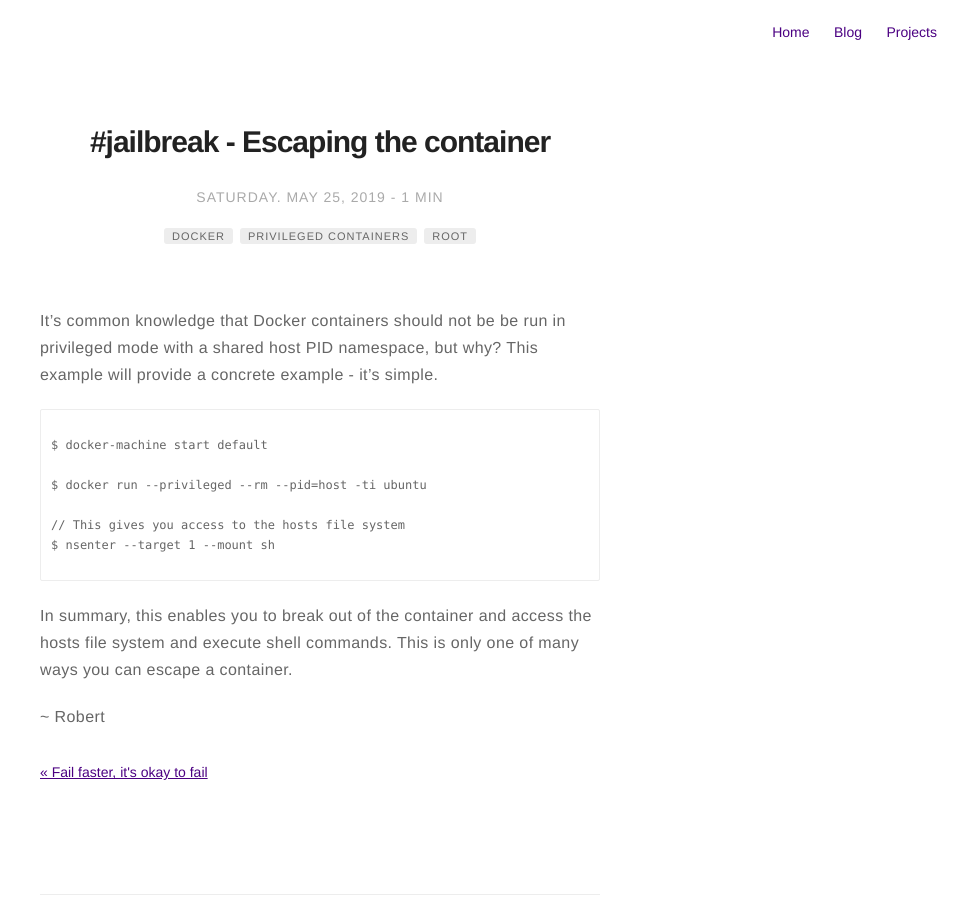
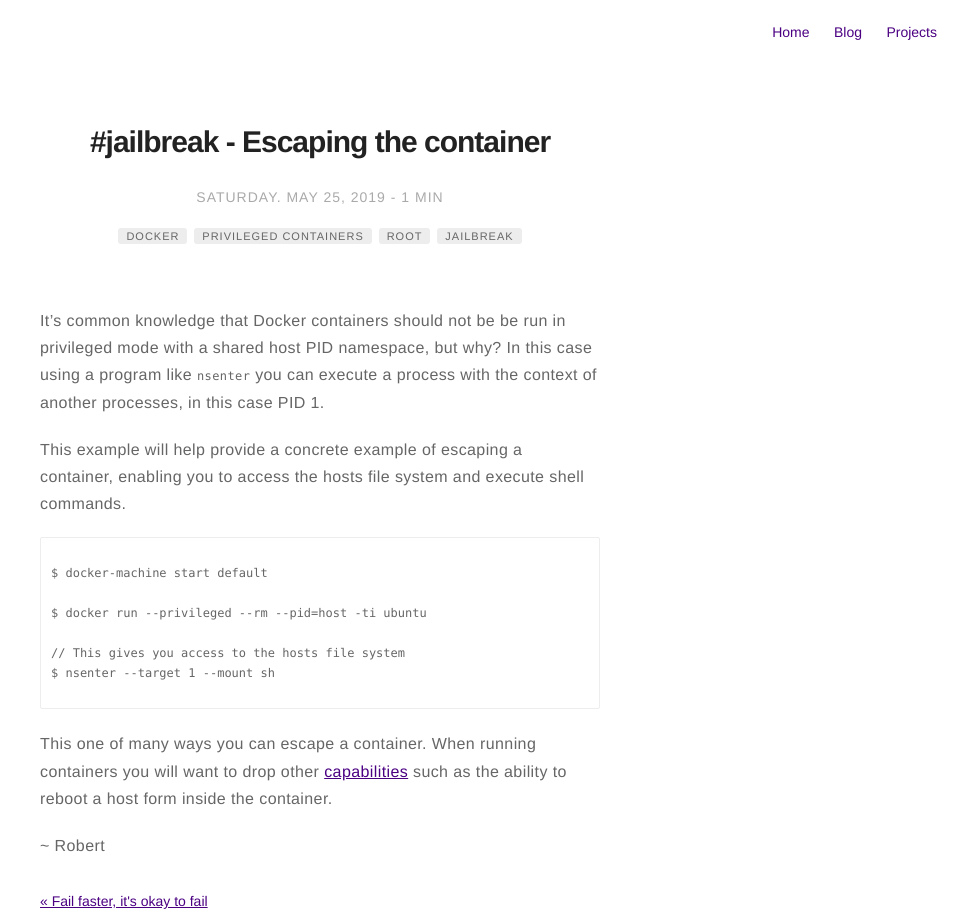
Before and after one commit to RobertNorthard/robertnorthard.github.io, a Jekyll site: the page built from _posts/2019-05-25-jailbreak-escaping-the-container.markdown, in a window 1280 px wide. Shown: the top 923 px of the page, without its empty margins (320-1280 px from the left). Built offline with Jekyll 4.4.1, drawn with Linux system fonts in a browser that asks for light colours.

Commit message:
Added more info to jailbreak blog post

`````diff
--- a/_posts/2019-05-25-jailbreak-escaping-the-container.markdown
+++ b/_posts/2019-05-25-jailbreak-escaping-the-container.markdown
@@ -7,13 +7,16 @@ tag:
 - Docker
 - Privileged containers
 - Root
+- jailbreak
 star: false
 category: blog
 author: robertnorthard
 description: jailbreak - escaping the container
 ---
 
-It's common knowledge that Docker containers should not be be run in privileged mode with a shared host PID namespace, but why? This example will provide a concrete example - it's simple.
+It's common knowledge that Docker containers should not be be run in privileged mode with a shared host PID namespace, but why? In this case using a program like `nsenter` you can execute a process with the context of another processes, in this case PID 1.
+
+This example will help provide a concrete example of escaping a container, enabling you to access the hosts file system and execute shell commands.
 
 ````
 
@@ -26,6 +29,6 @@ $ nsenter --target 1 --mount sh
 
 ````
 
-In summary, this enables you to break out of the container and access the hosts file system and execute shell commands. This is only one of many ways you can escape a container.
+This one of many ways you can escape a container. When running containers you will want to drop other [capabilities](http://man7.org/linux/man-pages/man7/capabilities.7.html) such as the ability to reboot a host form inside the container.
 
 ~ Robert
`````
